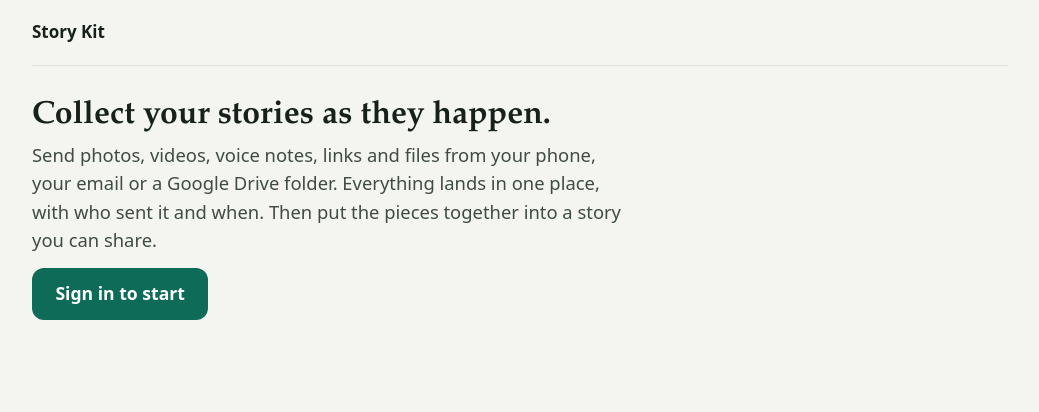
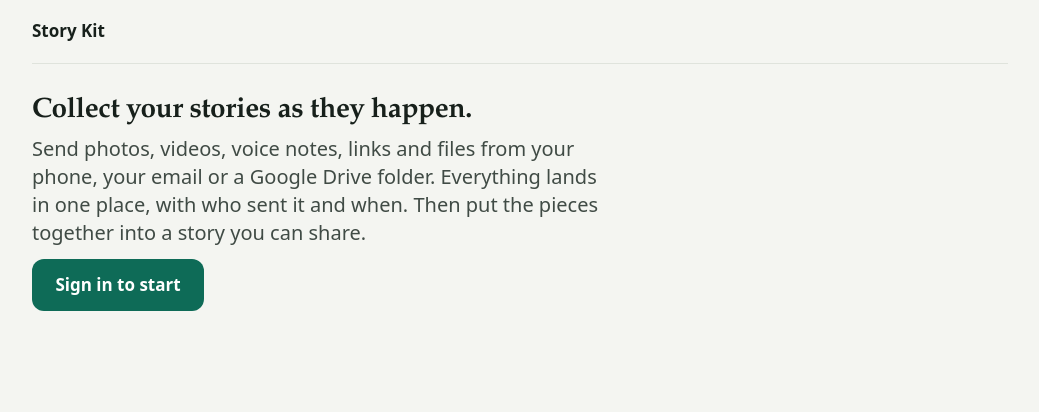
Before and after one commit to Cooperation-org/act, a Django app: page /kit/ in a window 1280 px wide. Shown: the top 412 px of the page, without its empty margins (120-1159 px from the left). Run offline with Django 4.2, Linux system fonts and the light colour scheme; data that the repository does not hold is empty.

Commit message:
Story Kit: Apple text styles on an 8pt grid
Type sizes follow the system text styles in rem so they follow the
reader's text size, titles tighten as they grow, and the serif is New
York on Apple devices. Buttons respond the instant they are pressed.
Increase Contrast gets darker edges and text.

```diff
--- a/artifacts/static/artifacts/kit.css
+++ b/artifacts/static/artifacts/kit.css
@@ -4,7 +4,7 @@
    pair was checked for contrast: text 4.5:1, field edges and icons 3:1. */
 :root {
   --font: system-ui, -apple-system, "Segoe UI", Roboto, "Helvetica Neue", Arial, sans-serif;
-  --font-display: "Iowan Old Style", "Palatino Linotype", Palatino, "Book Antiqua", Georgia, serif;
+  --font-display: ui-serif, "New York", "Iowan Old Style", "Palatino Linotype", Palatino, Georgia, serif;
   --font-story: var(--font-display);
   --ink: #17201b;
   --ink-2: #404b45;
@@ -28,21 +28,29 @@
   --gap: 1.25rem;
   --tab-h: 4.25rem;
   --touch: 2.75rem;
+  --radius-sm: 8px;
+  --radius-lg: 20px;
+  /* spacing on an 8pt grid (1rem = 16pt) */
+  --s1: .25rem; --s2: .5rem; --s3: .75rem; --s4: 1rem; --s5: 1.5rem; --s6: 2rem; --s7: 3rem;
+  /* Apple text styles, in rem so they follow the reader's text size */
+  --t-large: 2.125rem; --t-title1: 1.75rem; --t-title2: 1.375rem; --t-title3: 1.25rem;
+  --t-body: 1.0625rem; --t-sub: .9375rem; --t-foot: .8125rem; --t-cap: .75rem;
+  color-scheme: light;
 }
 
 *, *::before, *::after { box-sizing: border-box; }
 html { -webkit-text-size-adjust: 100%; }
-body { margin: 0; background: var(--bg); color: var(--ink); font: 400 1.0625rem/1.55 var(--font); }
+body { margin: 0; background: var(--bg); color: var(--ink); font: 400 var(--t-body)/1.45 var(--font); -webkit-font-smoothing: antialiased; -webkit-tap-highlight-color: transparent; }
 img, video { max-width: 100%; }
 a { color: var(--accent); text-underline-offset: .15em; }
 a:hover { color: var(--accent-strong); }
 h1, h2 { font-family: var(--font-display); }
-h1 { font-size: 2rem; line-height: 1.15; font-weight: 600; margin: 0 0 .4rem; text-wrap: balance; }
-h2 { font-size: 1.3rem; line-height: 1.25; font-weight: 600; margin: 2.25rem 0 .6rem; }
-h3 { font-size: 1.05rem; font-weight: 700; margin: 0 0 .25rem; }
-p { margin: .4rem 0 .8rem; }
-.lede { font-size: 1.15rem; color: var(--ink-2); max-width: 38rem; text-wrap: pretty; }
-.muted, small { color: var(--ink-3); font-size: .875rem; }
+h1 { font-size: var(--t-title1); line-height: 1.12; font-weight: 600; letter-spacing: -.014em; margin: 0 0 var(--s2); text-wrap: balance; }
+h2 { font-size: var(--t-title2); line-height: 1.2; font-weight: 600; letter-spacing: -.01em; margin: var(--s6) 0 var(--s3); }
+h3 { font-size: var(--t-body); font-weight: 600; margin: 0 0 var(--s1); }
+p { margin: var(--s2) 0 var(--s3); }
+.lede { font-size: var(--t-title3); line-height: 1.4; color: var(--ink-2); max-width: 36rem; text-wrap: pretty; }
+.muted, small { color: var(--ink-3); font-size: var(--t-sub); }
 .sr { position: absolute; width: 1px; height: 1px; overflow: hidden; clip: rect(0 0 0 0); white-space: nowrap; }
 
 /* line icons from the sprite in _icons.html; they take the color of the text beside them */
@@ -66,12 +74,15 @@ header.kit nav a[aria-current="page"] { color: var(--ink); font-weight: 700; bor
 .flash li.error { background: var(--danger-bg); color: var(--danger); }
 
 /* buttons and fields */
-.btn, button { font: 600 1rem/1.2 var(--font); border: 1px solid transparent; border-radius: var(--radius); padding: .65rem 1.1rem; min-height: var(--touch); background: var(--accent); color: var(--accent-ink); cursor: pointer; text-decoration: none; display: inline-flex; align-items: center; justify-content: center; gap: .5rem; transition: background-color .15s ease-out, border-color .15s ease-out; }
+.btn, button { font: 600 var(--t-body)/1.2 var(--font); border: 1px solid transparent; border-radius: var(--radius); padding: .65rem 1.1rem; min-height: var(--touch); background: var(--accent); color: var(--accent-ink); cursor: pointer; text-decoration: none; display: inline-flex; align-items: center; justify-content: center; gap: .5rem; transition: background-color .15s ease-out, border-color .15s ease-out, transform .18s cubic-bezier(.32, .72, 0, 1), opacity .15s ease-out; }
 .btn:hover, button:hover { background: var(--accent-strong); color: #fff; }
 .btn.quiet, button.quiet { background: var(--paper); color: var(--accent); border-color: var(--edge); }
 .btn.quiet:hover, button.quiet:hover { border-color: var(--accent); background: var(--accent-soft); color: var(--accent-strong); }
-.btn.big { font-size: 1.1rem; padding: .9rem 1.4rem; min-height: 3.25rem; }
+.btn.big { padding: .9rem 1.4rem; min-height: 3.25rem; }
 button:disabled { opacity: .5; cursor: not-allowed; }
+.btn, button, .chip, summary { touch-action: manipulation; }
+.btn:active, button:active, .chip:active { transform: scale(.97); opacity: .88; transition-duration: .08s; }
+@media (hover: none) { .btn:hover, button:hover { background: var(--accent); } .btn.quiet:hover, button.quiet:hover { background: var(--paper); border-color: var(--edge); } }
 label { display: block; font-weight: 600; margin: 1rem 0 .3rem; }
 label .muted { font-weight: 400; }
 input[type=text], input[type=url], input[type=email], input[type=date], input[type=search], textarea, select {
@@ -223,6 +234,10 @@ details.more-chips[open] summary { display: none; }
 .demo-bar .btn { padding: .35rem .9rem; }
 
 /* motion is a nicety, never a requirement */
+/* Increase Contrast: darker edges and text, no soft greys */
+@media (prefers-contrast: more) {
+  :root { --ink-2: #17201b; --ink-3: #2e3832; --edge: #4b5750; --rule: #7a867f; --accent-soft: #d6e4d9; }
+}
 @media (prefers-reduced-motion: reduce) {
   *, *::before, *::after { animation-duration: .01ms !important; animation-iteration-count: 1 !important; transition-duration: .01ms !important; scroll-behavior: auto !important; }
 }
```
